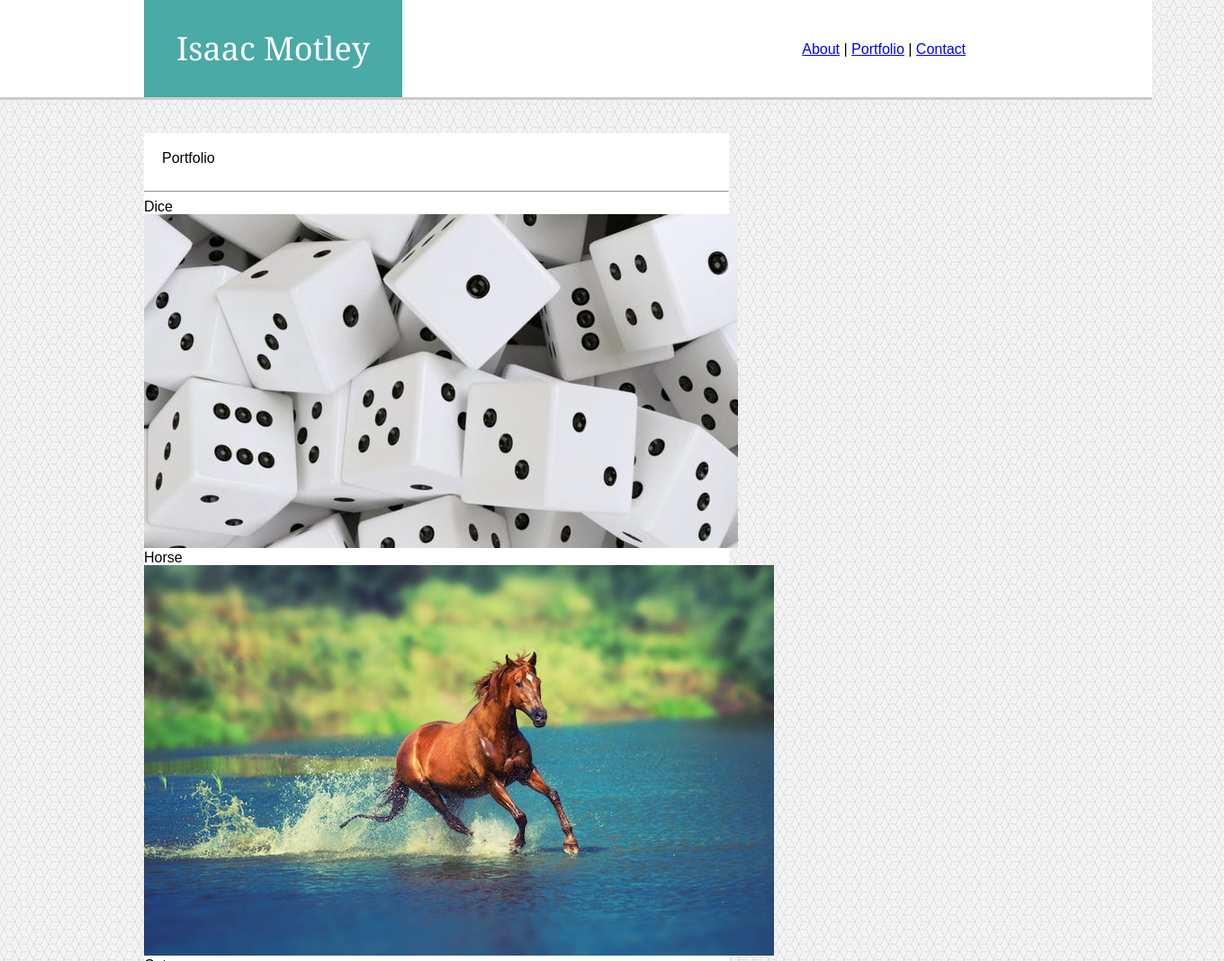
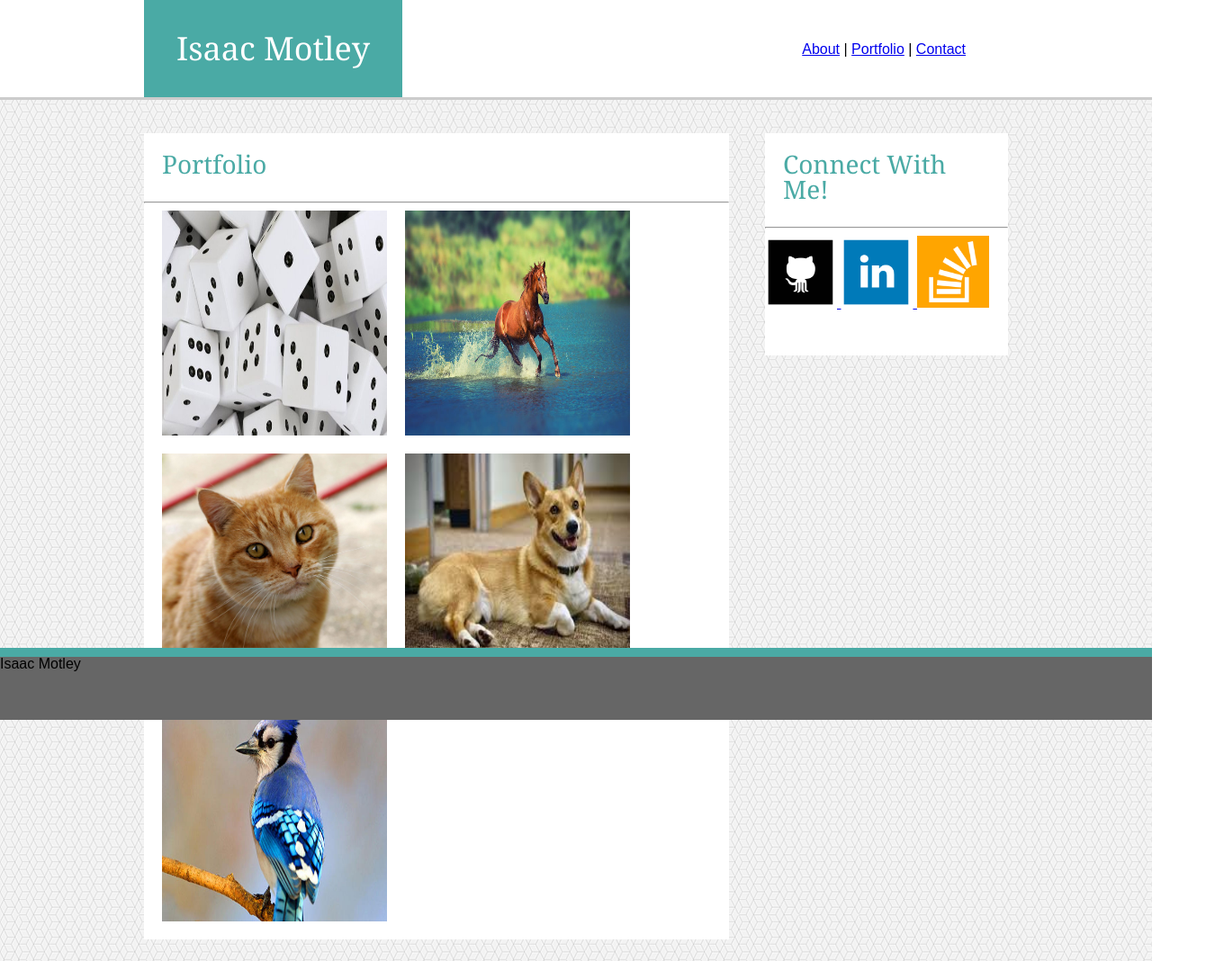
Before and after one commit to KidCosa/Basic-Portfolio, a plain HTML site: page portfolio.html in a window 1280 px wide. Shown: the top 1068 px of the page at 90% size, 1360 px wide, since content can reach past the window. Drawn offline with Linux system fonts and the light colour scheme.

Commit message:
updated html and css added a footer

```diff
--- a/assets/css/style.css
+++ b/assets/css/style.css
@@ -54,8 +54,60 @@ aside {
     width: 270px;
     background: #ffffff;
     position: relative;
-    bottom: 334px;
+    bottom: 353px;
+    padding-bottom: 50px;
 }
 h2 {
+    color: #4aaaa5;
+    font-family: 'Georgia', Times, Times New Roman, serif;
+    padding: 20px;
+    font-size: 28px;
+}
+#github, #linkedin, #stackoverflow {
+    width: 80px;
+}
+.aboutme {
+    font-size: 36px;
+    color: #4aaaa5;
+    font-family: 'Georgia', Times, Times New Roman, serif;
     padding: 20px;
 }
+#contactaside {
+    float: right;
+    width: 270px;
+    background: #ffffff;
+    position: relative;
+    bottom: 256px;
+    padding-bottom: 50px;
+}
+.imageplace {
+    float: left;
+    width: 250px;
+    height: 250px;
+    padding-left: 20px;
+    padding-bottom: 20px;
+}
+#portfoliosection::after {
+    content: "";
+    clear: both;
+    display: table;
+}
+#portaside {
+    float: right;
+    width: 270px;
+    background: #ffffff;
+    position: relative;
+    bottom: 896px;
+    padding-bottom: 50px;
+}
+footer {
+    background: #666666;
+    width: 100%;
+    position: fixed;
+    bottom: 0;
+    left: 0;
+    height: 70px;
+    border-top-style: solid;
+    border-width: 10px;
+    border-color: #4aaaa5;
+}
--- a/portfolio.html
+++ b/portfolio.html
@@ -18,23 +18,23 @@
     <section id="portfoliosection">
         <h2>Portfolio</h2>
         <hr>
-        <div id="placeone">Dice
-            <img id="one" src="assets/images/placeone.jpg">
+        <div id="placeone">
+            <img class="imageplace" src="assets/images/placeone.jpg">
         </div>
-        <div id="placetwo">Horse
-            <img id="two" src="assets/images/placetwo.jpg">
+        <div id="placetwo">
+            <img class="imageplace" src="assets/images/placetwo.jpg">
         </div>
-        <div id="placethree">Cat
-            <img id="three" src="assets/images/placethree.jpg">
+        <div id="placethree">
+            <img class="imageplace" src="assets/images/placethree.jpg">
         </div>
-        <div id="placefour">Dog
-            <img id="four" src="assets/images/placefour.jpg">
+        <div id="placefour">
+            <img class="imageplace" src="assets/images/placefour.jpg">
         </div>
-        <div id="placefive">Bird
-            <img id="five" src="assets/images/placefive.jpg">
+        <div id="placefive">
+            <img class="imageplace" src="assets/images/placefive.jpg">
         </div>
     </section>
-    <aside>
+    <aside id="portaside">
         <h2>Connect With Me!</h2>
         <hr>
         <a href="https://github.com/KidCosa">
@@ -47,5 +47,6 @@
             <img id="stackoverflow" src="assets/images/stackoverflow.png">
         </a>
     </aside>
+    <footer>Isaac Motley</footer>
 </body>
 </html>
```
Also changed, not shown: contact.html (+2 -1 lines), index.html (+1 -0 lines).
